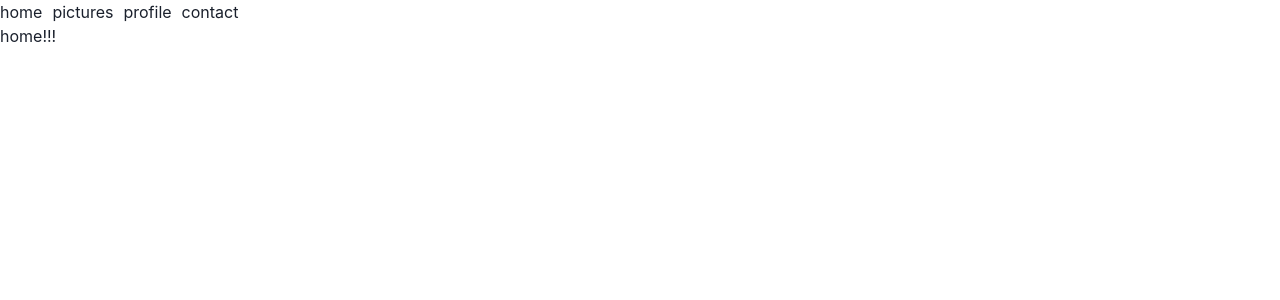
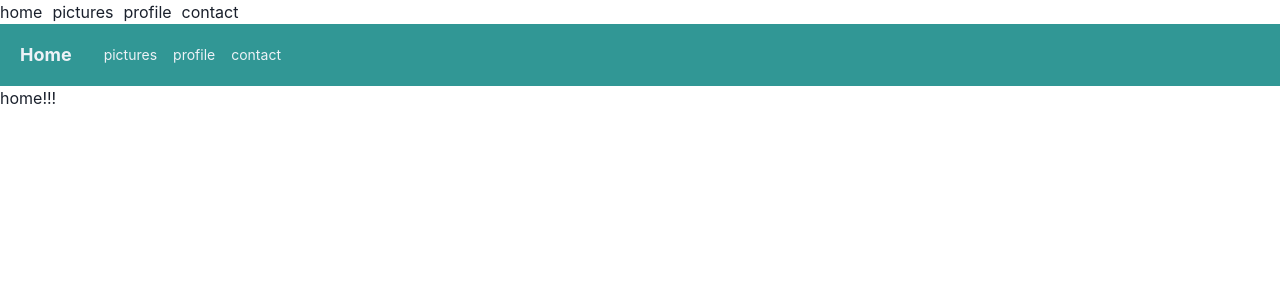
Before and after one commit to riomaemoto/test_tsx, a React (Create React App) app: page / in a window 1280 px wide. Shown: the top 300 px of the page. Built offline with nearby package versions, Linux system fonts and the light colour scheme.

Commit message:
ページ遷移の基本

```diff
--- a/package.json
+++ b/package.json
@@ -3,6 +3,7 @@
   "version": "0.1.0",
   "private": true,
   "dependencies": {
+    "@chakra-ui/icons": "^1.1.7",
     "@testing-library/jest-dom": "^5.14.1",
     "@testing-library/react": "^13.0.0",
     "@testing-library/user-event": "^13.2.1",
--- a/src/components/header.tsx
+++ b/src/components/header.tsx
@@ -1,16 +1,30 @@
-import { FC, ReactNode } from "react";
-import { useHistory, Link } from "react-router-dom";
+import {
+  Box,
+  Drawer,
+  DrawerBody,
+  DrawerContent,
+  DrawerOverlay,
+  Flex,
+  Heading,
+  IconButton,
+  useDisclosure,
+} from "@chakra-ui/react";
+import { HamburgerIcon } from "@chakra-ui/icons";
 
-type HeaderProps = {
-  children: ReactNode;
-};
-export const Header: FC<HeaderProps> = ({ children }) => {
+import { FC } from "react";
+import { Link, useHistory } from "react-router-dom";
+
+export const Header: FC = () => {
+  const { onClose, onOpen, isOpen } = useDisclosure();
   const navigate = useHistory();
   const jump = (path: string) => {
     navigate.push(path);
   };
 
   const LinkStyle = { marginRight: "10px", display: "inline-block" };
+  const buttonStyle = {
+    boxShadow: "unset",
+  };
   return (
     <>
       <Link style={LinkStyle} to="/">
@@ -26,7 +40,68 @@ export const Header: FC<HeaderProps> = ({ children }) => {
         contact
       </Link>
 
-      <div>{children}</div>
+      <Flex
+        as="nav"
+        bg="teal.500"
+        color="gray.100"
+        align="center"
+        justify="space-between"
+        padding={{ base: 3, md: 5 }}
+      >
+        <Flex align="center" as="a" mr={8} _hover={{ cursor: "pointer" }}>
+          <Link to="/">
+            <Heading as="h1" fontSize={{ base: "md", md: "lg" }}>
+              Home
+            </Heading>
+          </Link>
+        </Flex>
+        <Flex
+          align="center"
+          fontSize="sm"
+          flexGrow={2}
+          display={{ base: "none", md: "flex" }}
+        >
+          <Box pr={4}>
+            <Link to="/pictures" style={buttonStyle}>
+              pictures
+            </Link>
+          </Box>
+          <Box pr={4}>
+            <Link to="/profile" style={buttonStyle}>
+              profile
+            </Link>
+          </Box>
+          <Link to="/contact" style={buttonStyle}>
+            contact
+          </Link>
+        </Flex>
+        <IconButton
+          aria-label="メニューボタン"
+          icon={<HamburgerIcon />}
+          size="sm"
+          variant="unstyled"
+          display={{ base: "block", md: "none" }}
+          onClick={onOpen}
+        />
+      </Flex>
+
+      <Drawer placement="top" size="xs" onClose={onClose} isOpen={isOpen}>
+        <DrawerOverlay>
+          <DrawerContent>
+            <DrawerBody p={0} bg="gray.100">
+              <Link to="/pictures" style={buttonStyle}>
+                pictures
+              </Link>
+              <Link to="/profile" style={buttonStyle}>
+                profile
+              </Link>
+              <Link to="/contact" style={buttonStyle}>
+                contact
+              </Link>
+            </DrawerBody>
+          </DrawerContent>
+        </DrawerOverlay>
+      </Drawer>
     </>
   );
 };
--- a/src/index.tsx
+++ b/src/index.tsx
@@ -1,17 +1,13 @@
 import React from "react";
-import ReactDOM from "react-dom/client";
+import { createRoot } from "react-dom/client";
 import "./index.css";
 import { App } from "./App";
 import reportWebVitals from "./reportWebVitals";
 
-const root = ReactDOM.createRoot(
-  document.getElementById("root") as HTMLElement
-);
-root.render(
-  <React.StrictMode>
-    <App />
-  </React.StrictMode>
-);
+const rootElement = document.getElementById("root");
+const root = createRoot(rootElement!);
+
+root.render(<App />);
 
 // If you want to start measuring performance in your app, pass a function
 // to log results (for example: reportWebVitals(console.log))
--- a/src/router/page_routes.tsx
+++ /dev/null
@@ -1,27 +0,0 @@
-import { Profile } from "../pages/profile";
-import { Contact } from "../pages/contact";
-import { Home } from "../pages/home";
-import { Pictures } from "../pages/pictures";
-
-export const PageRoutes = [
-  {
-    path: "",
-    exact: true,
-    children: <Home />,
-  },
-  {
-    path: "pictures",
-    exact: false,
-    children: <Pictures />,
-  },
-  {
-    path: "profile",
-    exact: false,
-    children: <Profile />,
-  },
-  {
-    path: "contact",
-    exact: false,
-    children: <Contact />,
-  },
-];
--- a/src/router/router.tsx
+++ b/src/router/router.tsx
@@ -1,10 +1,35 @@
-import { VFC } from "react";
+import { FC } from "react";
 import { Route, Switch } from "react-router-dom";
 import { Header } from "../components/header";
+import { Profile } from "../pages/profile";
+import { Contact } from "../pages/contact";
+import { Home } from "../pages/home";
+import { Pictures } from "../pages/pictures";
 
-import { PageRoutes } from "./page_routes";
+const PageRoutes = [
+  {
+    path: "",
+    exact: true,
+    children: <Home />,
+  },
+  {
+    path: "pictures",
+    exact: false,
+    children: <Pictures />,
+  },
+  {
+    path: "profile",
+    exact: false,
+    children: <Profile />,
+  },
+  {
+    path: "contact",
+    exact: false,
+    children: <Contact />,
+  },
+];
 
-export const Router: VFC = () => {
+export const Router: FC = () => {
   return (
     <>
       <Switch>
@@ -18,7 +43,8 @@ export const Router: VFC = () => {
                   exact={item.exact}
                   path={`${url}${item.path}`}
                 >
-                  <Header>{item.children}</Header>
+                  <Header />
+                  {item.children}
                 </Route>
               ))}
             </Switch>
```
Also changed, not shown: firebase.json (added), 2 other files (tests, documents, lock files or other folders).
